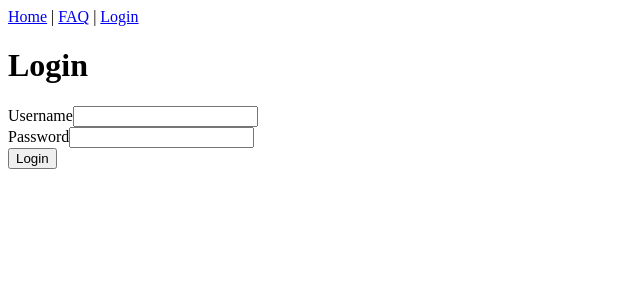
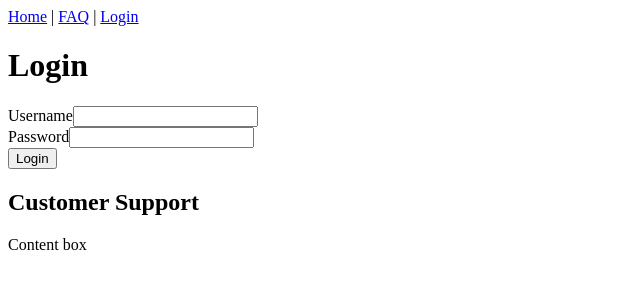
Before and after one commit to brian-vdb/round-2, a React (Vite) app in the folder frontend/: page /login in a window 1280 px wide. Shown: the top 300 px of the page, without its empty margins (0-640 px from the left). Built offline with nearby package versions, Linux system fonts and the light colour scheme.

Commit message:
Added a sructure to implement a chatbot in

```diff
--- a/frontend/src/App.tsx
+++ b/frontend/src/App.tsx
@@ -6,6 +6,7 @@ import Faq from './pages/Faq';
 import Index from './pages/Index';
 import Auth from './pages/Login';
 import Nav from './pages/components/Nav';
+import Chat from './pages/components/Chat';
 
 const App: React.FC = () => {
   return (
@@ -16,6 +17,7 @@ const App: React.FC = () => {
         <Route path="/faq" element={<Faq />} />
         <Route path="/login" element={<Auth />} />
       </Routes>
+      <Chat />
     </div>
   );
 };
--- /dev/null
+++ b/frontend/src/pages/components/Chat.tsx
@@ -0,0 +1,17 @@
+import type React from "react";
+
+const Chat: React.FC = () => {
+  return (
+    <div className="chat">
+      <div className="header">
+        <h2 className="title">Customer Support</h2>
+        <div className="status-icon"></div>
+      </div>
+      <div className="content">
+        Content box
+      </div>
+    </div>
+  );
+}
+
+export default Chat;
```
Also changed, not shown: frontend/src/pages/components/Chat.css (added).
